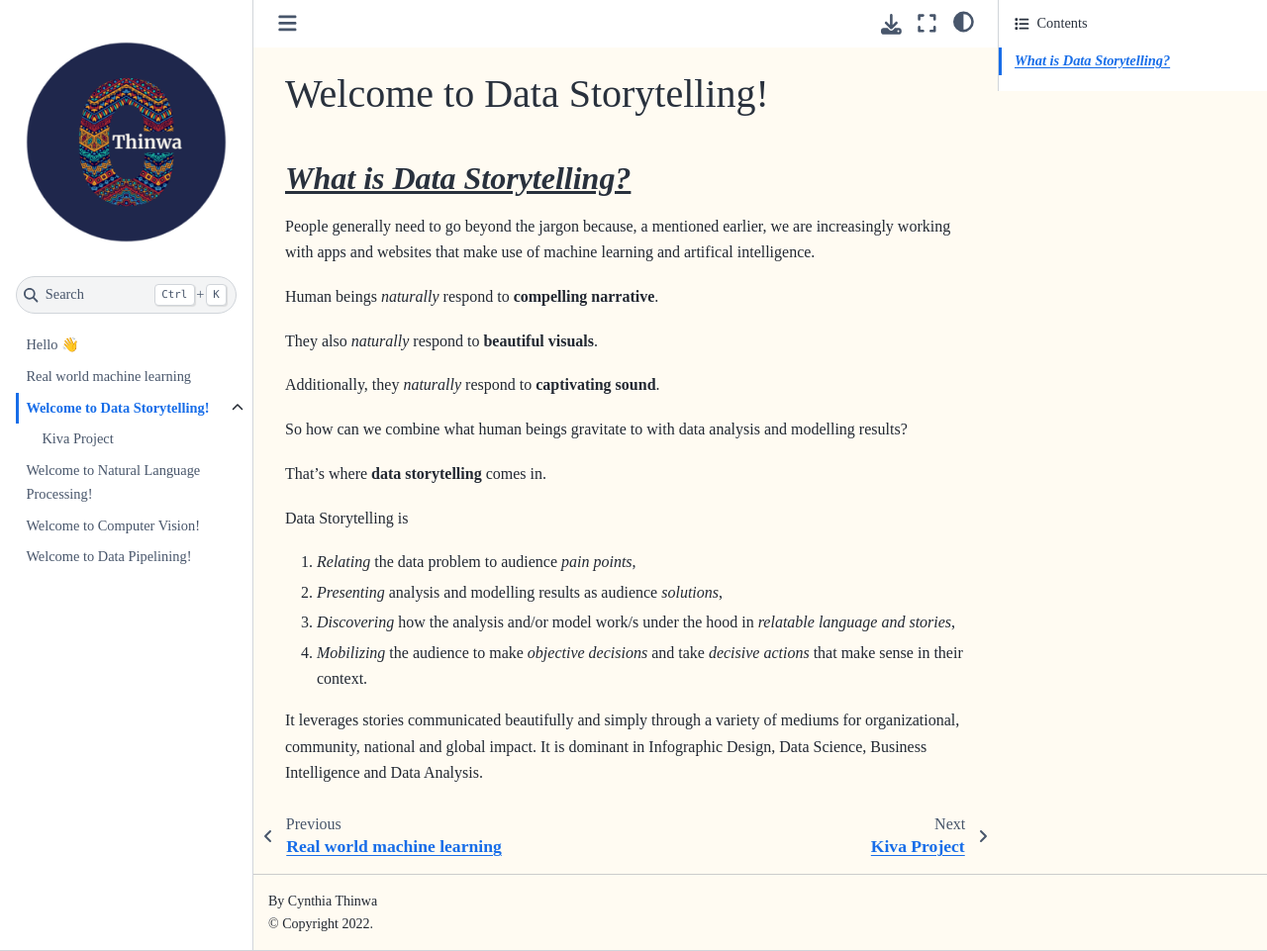
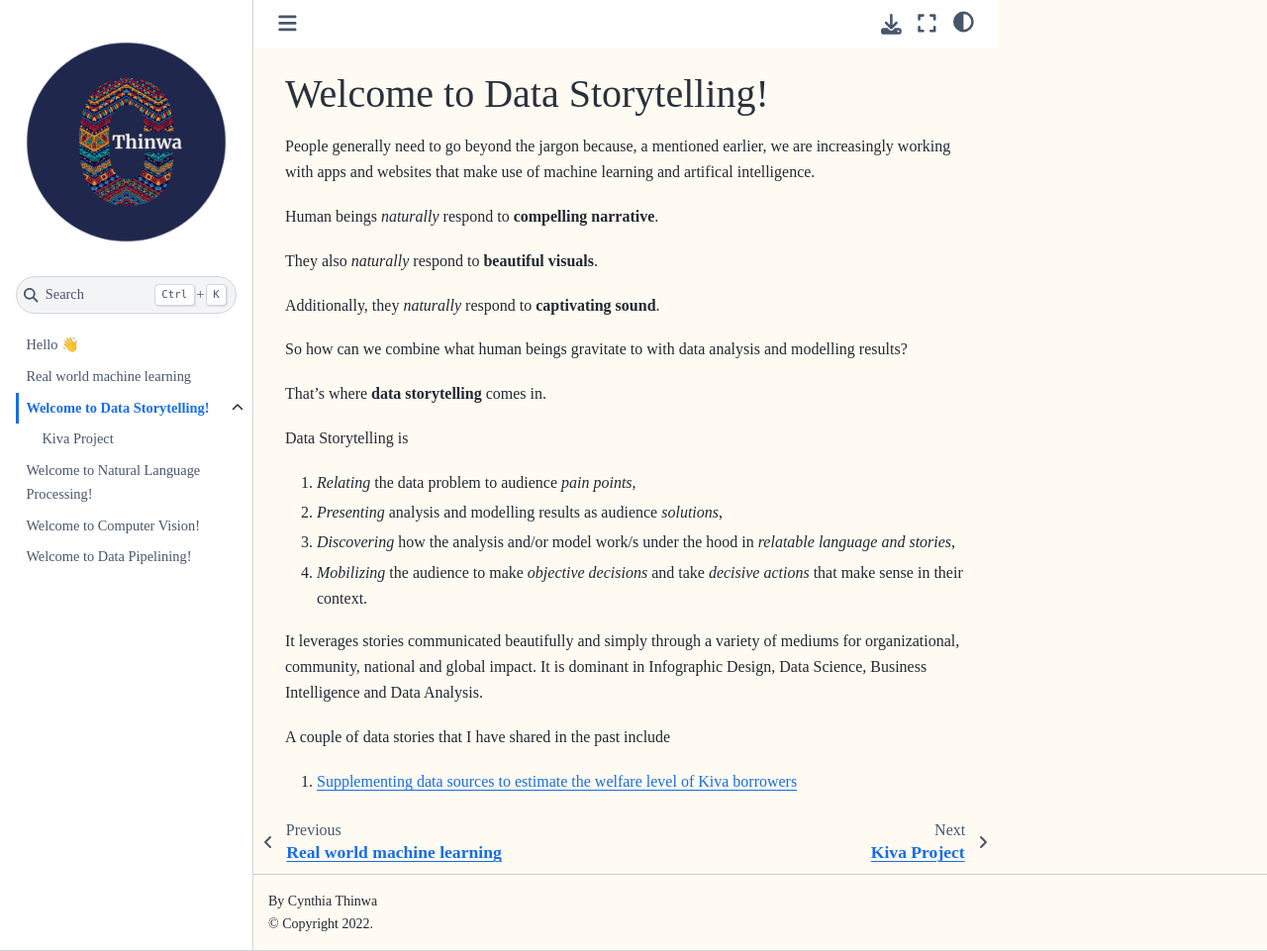
Before and after one commit to CeeThinwa/knowledge-hub, a Jupyter Book: the page built from book/data-storytelling.md, in a window 1280 px wide and 961 px high. Shown: the whole window at 99% size. Built offline with Jupyter Book 1.0.4 settings and Sphinx 7.4.7 and the Sphinx Book theme 1.1.4, drawn with Linux system fonts in a browser that asks for light colours.

Commit message:
Update data-storytelling.md

```diff
--- a/book/data-storytelling.md
+++ b/book/data-storytelling.md
@@ -1,7 +1,5 @@
 (ds)=
 # Welcome to Data Storytelling!
-
-### <u>_**What is Data Storytelling?**_</u>
 
 People generally need to go beyond the jargon because, a mentioned earlier, we are increasingly working with apps and websites that make use of machine learning and artifical intelligence.
 
@@ -23,3 +21,6 @@ Data Storytelling is
 
 It leverages stories communicated beautifully and simply through a variety of mediums for organizational, community, national and global impact.
 It is dominant in Infographic Design, Data Science, Business Intelligence and Data Analysis.
+
+A couple of data stories that I have shared in the past include
+1. [Supplementing data sources to estimate the welfare level of Kiva borrowers](kiva.ipynb)
```
